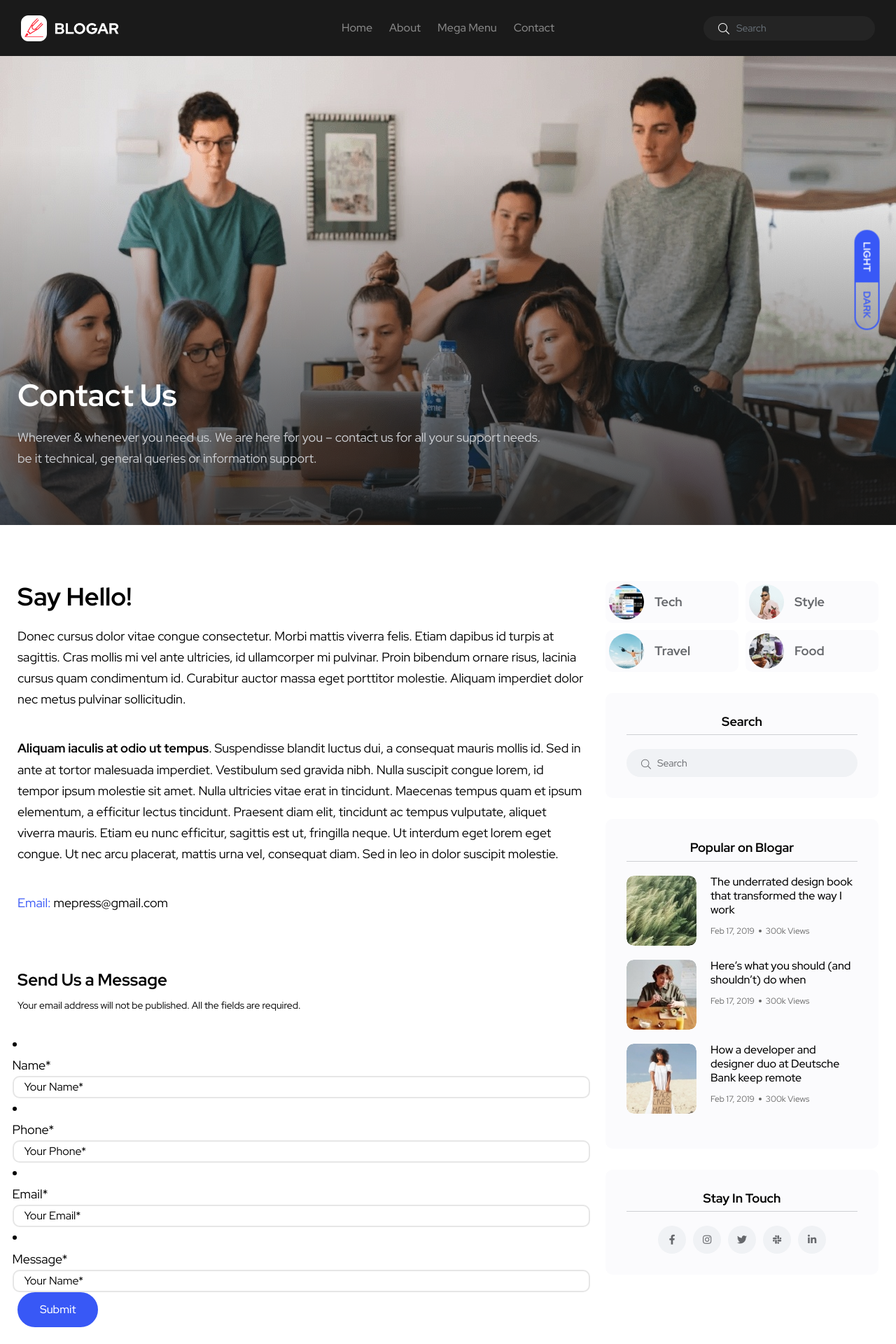
After one commit to IdrisCafarov/blogar, a Django app: page /contact in a window 1280 px wide. The commit adds this page. Shown: the top 1920 px of the page at 70% size. Run offline with Django 4.2, Linux system fonts and the light colour scheme; some libraries are stand-ins or nearby versions.

Commit message:
'changes'

```diff
--- a/blog/admin.py
+++ b/blog/admin.py
@@ -14,3 +14,5 @@ class AdminBlog(admin.ModelAdmin):
 
 
 admin.site.register(Comment)
+
+admin.site.register(Contact)
--- a/blog/forms.py
+++ b/blog/forms.py
@@ -101,3 +101,41 @@ class CommentForm(forms.ModelForm):
 #         super().__init__(*args, **kwargs)
 #         for key, field in self.fields.items():
 #             field.label = ""
+
+class ContactForm(forms.Form):
+
+    name=forms.CharField(widget=forms.TextInput(attrs={
+
+        'name':'name',
+        'placeholder':'Your Name*',
+
+
+    }))
+
+    phone=forms.CharField(widget=forms.TextInput(attrs={
+
+        'name':'phone',
+        'placeholder':'Your Phone*',
+
+
+    }))
+
+    email=forms.EmailField(widget=forms.EmailInput(attrs={
+
+        'name':'Email',
+        'placeholder':'Your Email*',
+
+
+    }))
+
+    message=forms.CharField(widget=forms.TextInput(attrs={
+
+        'name':'name',
+        'placeholder':'Your Name*',
+
+
+    }))
+
+    class Meta:
+        model = Contact
+        fields = ('name', 'phone', 'email', 'message' )
--- a/blog/urls.py
+++ b/blog/urls.py
@@ -6,5 +6,7 @@ urlpatterns = [
     path('category_detail/<slug>/',category_detail,name="category_detail"),
     path('blog_detail/<slug>/',blog_detail,name="blog_detail"),
     path('about',about,name="about"),
+    path('contact', contact, name = 'contact'),
+    path('search/', search_view, name = 'search')
 
 ]
--- a/blog/views.py
+++ b/blog/views.py
@@ -1,5 +1,6 @@
 from django.shortcuts import render, get_object_or_404, HttpResponseRedirect
 from django.contrib import messages
+from django.utils import timezone
 from .models import *
 from .forms import *
 
@@ -70,3 +71,36 @@ def handler404(request, exception):
 
 def about(request):
      return render(request,"about.html")
+
+
+def contact(request):
+
+    context = {}
+    if request.method == 'POST':
+
+        form = ContactForm(request.POST)
+        if form.is_valid():
+            message = form.save(commit = False)
+            message.created_date = timezone.now
+            message.save()
+
+            return HttpResponseRedirect('/')
+    else:
+        form = ContactForm()
+
+    context["form"] = form
+
+    return render(request, 'contact.html',context)
+
+
+def search_view(request):
+
+    context = {}
+
+    if request.method=='POST':
+        searched = request.POST['q']
+        blogs=Blog.objects.filter(title__contains=searched)
+        return render(request, 'search.html', {'searched':searched, 'blogs':blogs})
+
+    else:
+        return render(request, 'search.html', {}, context)
--- a/templates/base.html
+++ b/templates/base.html
@@ -638,7 +638,7 @@
                                         </ul>
                                     </li>
 
-                                    <li class="menu-item-has-children"><a href="#">Contact</a>
+                                    <li class="menu-item-has-children"><a href="{% url 'contact' %}">Contact</a>
                                         {% comment %} <ul class="axil-submenu">
                                             <li>
                                                 <a class="hover-flip-item-wrapper" href="post-list.html">
@@ -709,10 +709,11 @@
 
                     <div class="col-xl-3 col-lg-8 col-md-8 col-sm-9 col-12">
                         <div class="header-search text-end d-flex align-items-center">
-                            <form class="header-search-form d-sm-block d-none">
+                            <form class="header-search-form d-sm-block d-none" method="post" action="{% url 'search' %}">
+                                {% csrf_token %}
                                 <div class="axil-search form-group">
                                     <button type="submit" class="search-button"><i class="fal fa-search"></i></button>
-                                    <input type="text" class="form-control" placeholder="Search">
+                                    <input type="search" class="form-control" name="q" id="q" placeholder="Search">
                                 </div>
                             </form>
                             <div class="mobile-search-wrapper d-sm-none d-block">
--- /dev/null
+++ b/templates/contact.html
@@ -0,0 +1,275 @@
+{% extends 'base.html' %}
+{% block body %}
+
+{% load crispy_forms_tags %}
+
+
+        <!-- Start Banner Area  -->
+        <div class="axil-banner banner-style-1 bg_image bg_image--3">
+            <div class="container">
+                <div class="row">
+                    <div class="col-lg-12">
+                        <div class="inner">
+                            <h1 class="title">Contact Us</h1>
+                            <p class="description">Wherever &#38; whenever you need us. We are here for you – contact us for all your support needs.<br /> be it technical, general queries or information support.</p>
+                        </div>
+                    </div>
+                </div>
+            </div>
+        </div>
+        <!-- End Banner Area  -->
+
+        <!-- Start Post List Wrapper  -->
+        <div class="axil-post-list-area axil-section-gap bg-color-white">
+            <div class="container">
+                <div class="row">
+                    <div class="col-lg-8 col-xl-8">
+                        <!-- Start About Area  -->
+                        <div class="axil-about-us">
+                            <div class="inner">
+                                <h2>Say Hello! </h2>
+                                <p>Donec cursus dolor vitae congue consectetur. Morbi mattis viverra felis. Etiam dapibus id turpis at sagittis. Cras mollis mi vel ante ultricies, id ullamcorper mi pulvinar. Proin bibendum ornare risus, lacinia cursus quam condimentum id. Curabitur auctor massa eget porttitor molestie. Aliquam imperdiet dolor nec metus pulvinar sollicitudin. </p>
+                                <p><strong>Aliquam iaculis at odio ut tempus</strong>. Suspendisse blandit luctus dui, a consequat mauris mollis id. Sed in ante at tortor malesuada imperdiet. Vestibulum sed gravida nibh. Nulla suscipit congue lorem, id tempor ipsum molestie sit amet. Nulla ultricies vitae erat in tincidunt. Maecenas tempus quam et ipsum elementum, a efficitur lectus tincidunt. Praesent diam elit, tincidunt ac tempus vulputate, aliquet viverra mauris. Etiam eu nunc efficitur, sagittis est ut, fringilla neque. Ut interdum eget lorem eget congue. Ut nec arcu placerat, mattis urna vel, consequat diam. Sed in leo in dolor suscipit molestie. </p>
+                                <p class="primary-color">Email: <a href="#">mepress@gmail.com</a></p>
+                            </div>
+                            <!-- Start Contact Form  -->
+                            <div class="axil-section-gapTop axil-contact-form-area">
+                                <h4 class="title mb--10">Send Us a Message</h4>
+                                <p class="b3 mb--30">Your email address will not be published. All the fields are required.</p>
+                                <form id="contact-form" method="POST" class="axil-contact-form contact-form--1 row">
+                                   {% csrf_token %}
+                                   <li>
+                                   {{ form.name|as_crispy_field }}
+                                   </li>
+                                   <li>
+                                   {{ form.phone|as_crispy_field }}
+                                   </li>
+                                   <li>
+                                    {{ form.email|as_crispy_field }}
+                                   </li>
+                                   <li>
+                                    {{ form.message|as_crispy_field }}
+                                   </li>
+
+                                    <div class="col-12">
+                                        <div class="form-submit" method='POST'>
+                                            <button name="submit" type="submit" id="submit" class="axil-button button-rounded btn-primary">Submit</button>
+                                        </div>
+                                    </div>
+                                </form>
+                            </div>
+                            <!-- End Contact Form  -->
+                        </div>
+                        <!-- End About Area  -->
+                    </div>
+                    <div class="col-lg-4 col-xl-4 mt_md--40 mt_sm--40">
+                        <!-- Start Sidebar Area  -->
+                        <div class="sidebar-inner">
+                            <!-- Start Single Widget  -->
+                            <div class="axil-single-widget widget widget_categories mb--30">
+                                <ul>
+                                    <li class="cat-item">
+                                        <a href="#" class="inner">
+                                            <div class="thumbnail">
+                                                <img src="assets/images/post-images/category-image-01.jpg" alt="">
+                                            </div>
+                                            <div class="content">
+                                                <h5 class="title">Tech</h5>
+                                            </div>
+                                        </a>
+                                    </li>
+                                    <li class="cat-item">
+                                        <a href="#" class="inner">
+                                            <div class="thumbnail">
+                                                <img src="assets/images/post-images/category-image-02.jpg" alt="">
+                                            </div>
+                                            <div class="content">
+                                                <h5 class="title">Style</h5>
+                                            </div>
+                                        </a>
+                                    </li>
+                                    <li class="cat-item">
+                                        <a href="#" class="inner">
+                                            <div class="thumbnail">
+                                                <img src="assets/images/post-images/category-image-03.jpg" alt="">
+                                            </div>
+                                            <div class="content">
+                                                <h5 class="title">Travel</h5>
+                                            </div>
+                                        </a>
+                                    </li>
+                                    <li class="cat-item">
+                                        <a href="#" class="inner">
+                                            <div class="thumbnail">
+                                                <img src="assets/images/post-images/category-image-04.jpg" alt="">
+                                            </div>
+                                            <div class="content">
+                                                <h5 class="title">Food</h5>
+                                            </div>
+                                        </a>
+                                    </li>
+                                </ul>
+                            </div>
+                            <!-- End Single Widget  -->
+
+                            <!-- Start Single Widget  -->
+                            <div class="axil-single-widget widget widget_search mb--30">
+                                <h5 class="widget-title">Search</h5>
+                                <form action="#">
+                                    <div class="axil-search form-group">
+                                        <button type="submit" class="search-button"><i class="fal fa-search"></i></button>
+                                        <input type="text" class="form-control" placeholder="Search">
+                                    </div>
+                                </form>
+                            </div>
+                            <!-- End Single Widget  -->
+
+                            <!-- Start Single Widget  -->
+                            <div class="axil-single-widget widget widget_postlist mb--30">
+                                <h5 class="widget-title">Popular on Blogar</h5>
+                                <!-- Start Post List  -->
+                                <div class="post-medium-block">
+
+                                    <!-- Start Single Post  -->
+                                    <div class="content-block post-medium mb--20">
+                                        <div class="post-thumbnail">
+                                            <a href="post-details.html">
+                                                <img src="assets/images/small-images/blog-sm-01.jpg" alt="Post Images">
+                                            </a>
+                                        </div>
+                                        <div class="post-content">
+                                            <h6 class="title"><a href="post-details.html">The underrated design book that transformed the way I
+                                                    work </a></h6>
+                                            <div class="post-meta">
+                                                <ul class="post-meta-list">
+                                                    <li>Feb 17, 2019</li>
+                                                    <li>300k Views</li>
+                                                </ul>
+                                            </div>
+                                        </div>
+                                    </div>
+                                    <!-- End Single Post  -->
+
+                                    <!-- Start Single Post  -->
+                                    <div class="content-block post-medium mb--20">
+                                        <div class="post-thumbnail">
+                                            <a href="post-details.html">
+                                                <img src="assets/images/small-images/blog-sm-02.jpg" alt="Post Images">
+                                            </a>
+                                        </div>
+                                        <div class="post-content">
+                                            <h6 class="title"><a href="post-details.html">Here’s what you should (and shouldn’t) do when</a>
+                                            </h6>
+                                            <div class="post-meta">
+                                                <ul class="post-meta-list">
+                                                    <li>Feb 17, 2019</li>
+                                                    <li>300k Views</li>
+                                                </ul>
+                                            </div>
+                                        </div>
+                                    </div>
+                                    <!-- End Single Post  -->
+
+                                    <!-- Start Single Post  -->
+                                    <div class="content-block post-medium mb--20">
+                                        <div class="post-thumbnail">
+                                            <a href="post-details.html">
+                                                <img src="assets/images/small-images/blog-sm-03.jpg" alt="Post Images">
+                                            </a>
+                                        </div>
+                                        <div class="post-content">
+                                            <h6 class="title"><a href="post-details.html">How a developer and designer duo at Deutsche Bank keep
+                                                    remote</a></h6>
+                                            <div class="post-meta">
+                                                <ul class="post-meta-list">
+                                                    <li>Feb 17, 2019</li>
+                                                    <li>300k Views</li>
+                                                </ul>
+                                            </div>
+                                        </div>
+                                    </div>
+                                    <!-- End Single Post  -->
+
+                                </div>
+                                <!-- End Post List  -->
+
+                            </div>
+                            <!-- End Single Widget  -->
+
+                            <!-- Start Single Widget  -->
+                            <div class="axil-single-widget widget widget_social mb--30">
+                                <h5 class="widget-title">Stay In Touch</h5>
+                                <!-- Start Post List  -->
+                                <ul class="social-icon md-size justify-content-center">
+                                    <li><a href="#"><i class="fab fa-facebook-f"></i></a></li>
+                                    <li><a href="#"><i class="fab fa-instagram"></i></a></li>
+                                    <li><a href="#"><i class="fab fa-twitter"></i></a></li>
+                                    <li><a href="#"><i class="fab fa-slack"></i></a></li>
+                                    <li><a href="#"><i class="fab fa-linkedin-in"></i></a></li>
+                                </ul>
+                                <!-- End Post List  -->
+                            </div>
+                            <!-- End Single Widget  -->
+                        </div>
+                        <!-- End Sidebar Area  -->
+                    </div>
+                </div>
+            </div>
+        </div>
+        <!-- End Post List Wrapper  -->
+        <!-- Start Instagram Area  -->
+        <div class="axil-instagram-area axil-section-gap bg-color-grey">
+            <div class="container">
+                <div class="row">
+                    <div class="col-lg-12">
+                        <div class="section-title">
+                            <h2 class="title">Instagram</h2>
+                        </div>
+                    </div>
+                </div>
+                <div class="row mt--30">
+                    <div class="col-lg-12">
+                        <ul class="instagram-post-list">
+                            <li class="single-post">
+                                <a href="#">
+                                    <img src="assets/images/small-images/instagram-md-01.jpg" alt="Instagram Images">
+                                    <span class="instagram-button"><i class="fab fa-instagram"></i></span>
+                                </a>
+                            </li>
+                            <li class="single-post">
+                                <a href="#">
+                                    <img src="assets/images/small-images/instagram-md-02.jpg" alt="Instagram Images">
+                                    <span class="instagram-button"><i class="fab fa-instagram"></i></span>
+                                </a>
+                            </li>
+                            <li class="single-post">
+                                <a href="#">
+                                    <img src="assets/images/small-images/instagram-md-03.jpg" alt="Instagram Images">
+                                    <span class="instagram-button"><i class="fab fa-instagram"></i></span>
+                                </a>
+                            </li>
+                            <li class="single-post">
+                                <a href="#">
+                                    <img src="assets/images/small-images/instagram-md-04.jpg" alt="Instagram Images">
+                                    <span class="instagram-button"><i class="fab fa-instagram"></i></span>
+                                </a>
+                            </li>
+                            <li class="single-post">
+                                <a href="#">
+                                    <img src="assets/images/small-images/instagram-md-05.jpg" alt="Instagram Images">
+                                    <span class="instagram-button"><i class="fab fa-instagram"></i></span>
+                                </a>
+                            </li>
+                            <li class="single-post">
+                                <a href="#">
+                                    <img src="assets/images/small-images/instagram-md-06.jpg" alt="Instagram Images">
+                                    <span class="instagram-button"><i class="fab fa-instagram"></i></span>
+                                </a>
+                            </li>
+                        </ul>
+                    </div>
+                </div>
+            </div>
+        </div>
+        <!-- End Instagram Area  -->
+        {% endblock body %}
--- /dev/null
+++ b/templates/search.html
@@ -0,0 +1,5 @@
+{% extends 'base.html' %}
+{% block body %}
+
+
+{% endblock body %}
```
Also changed, not shown: blog/models.py (+11 -0 lines), blog/migrations/0016_contact.py (added), blog/migrations/0017_contact_created_date.py (added).
